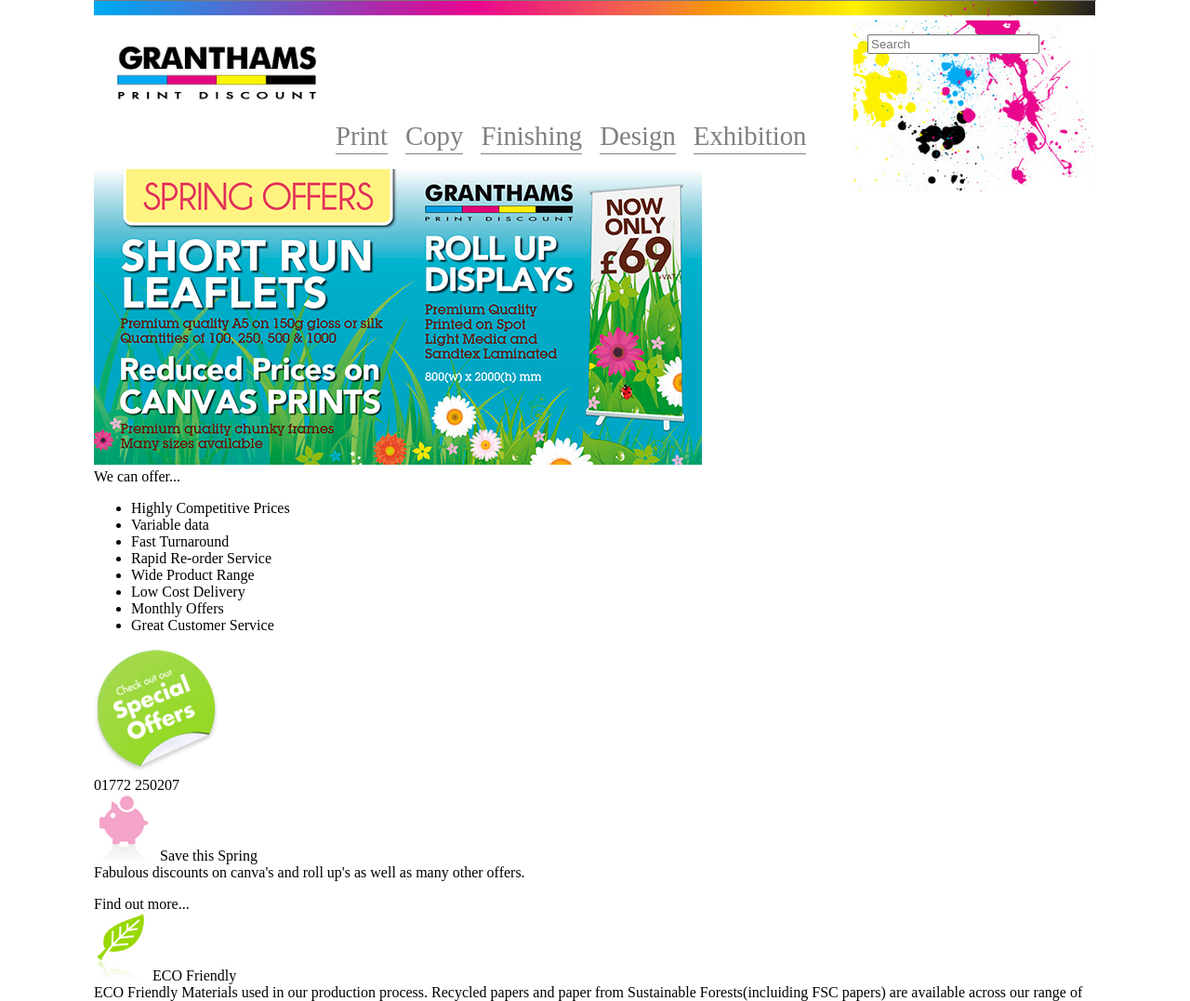
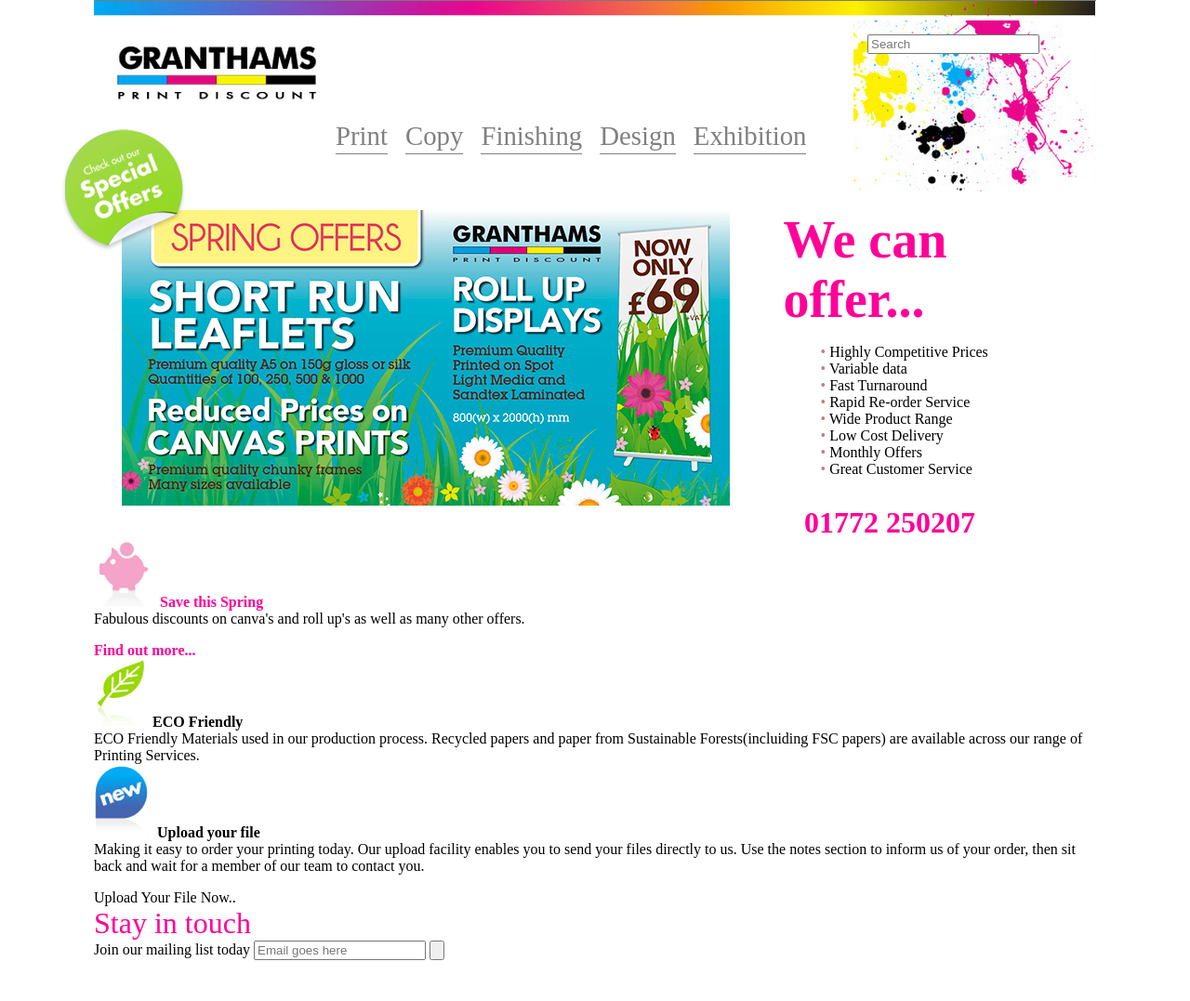
Before and after one commit to orlopra/pw218309, a plain HTML site: page practica02css3/index.html in a window 1280 px wide. Shown: the top 1077 px of the page at 93% size. Drawn offline with Linux system fonts and the light colour scheme.

Commit message:
Practica02 - seccion01 y seccion02 terminadas

```diff
--- a/practica02css3/css/estilos.css
+++ b/practica02css3/css/estilos.css
@@ -5,13 +5,7 @@
 	max-width: 1078px;
 	min-height: 1078px;
 }
-#granthams{
-	margin-top: 25px;
-	margin-left: 25px;
-}
-#paint{
-	float: right;
-}
+
 header input{
 	float: right;
 	margin-right: -200px;
@@ -31,3 +25,56 @@
 	border-bottom: 1px solid gray;
 	padding-bottom: 2px;
 }
+#bgoffer{
+	left: -35px;
+	position: relative; /* si quitamos la position relative la caja sehace estatica y no funciona el top*/
+	top: -410px;
+}
+#granthams{
+	margin-top: 25px;
+	margin-left: 25px;
+}
+#paint{
+	float: right;
+}
+#primerseccion{
+	/*border: 1px solid blue;*/
+	height: 318px;
+	margin-top: 60px;
+}
+#primerseccion article{
+	/*border: 1px solid red;*/
+	display: inline-block;
+	vertical-align: top;
+}
+#secc01art01{
+	margin-left: 30px;
+	width: 61%;
+}
+#secc01art02{
+	margin-left: 50px;
+	width: 30%;
+}
+#secc01art02 ul{
+	list-style: none; /*quitamos vi;etas*/
+}
+#secc01art02 ul li:before{
+	color: #b28787;
+	content: "• ";
+}
+#segundaseccion article{
+	text-align: right;
+	padding-right: 130px;
+}
+.colorrosa{
+	color: #FF0099;
+}
+.letragrande{
+	font-size: 3.5em; /*3,5X16*/
+}
+.letramediana{
+	font-size: 2em;
+}
+.nito {
+	font-weight: bold;
+}
```
